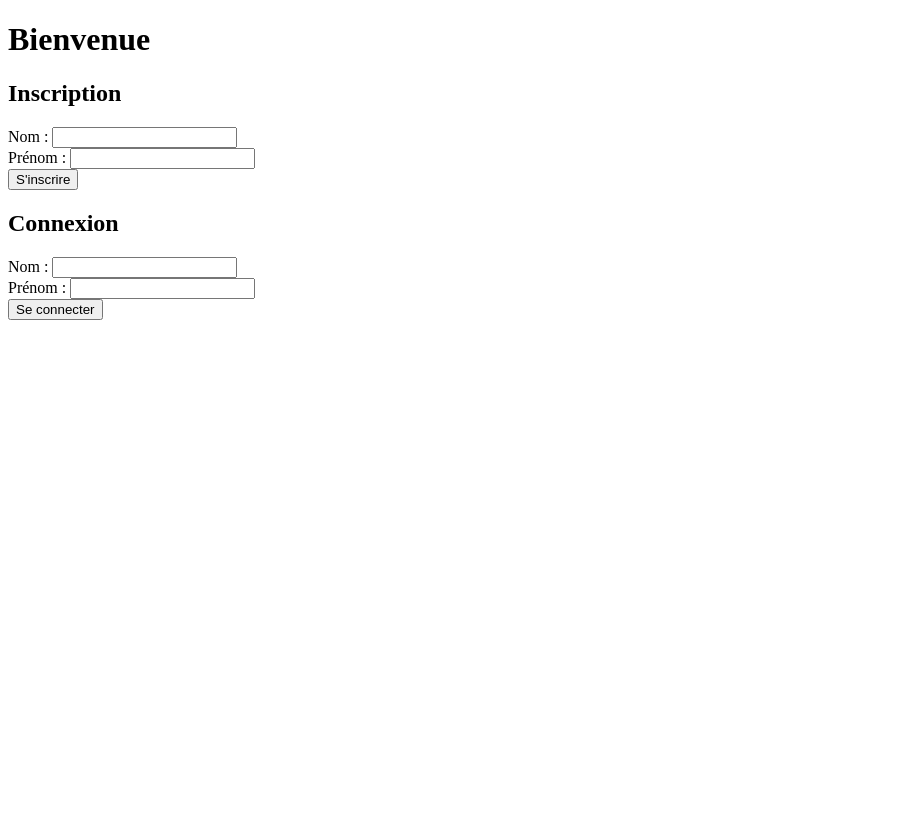
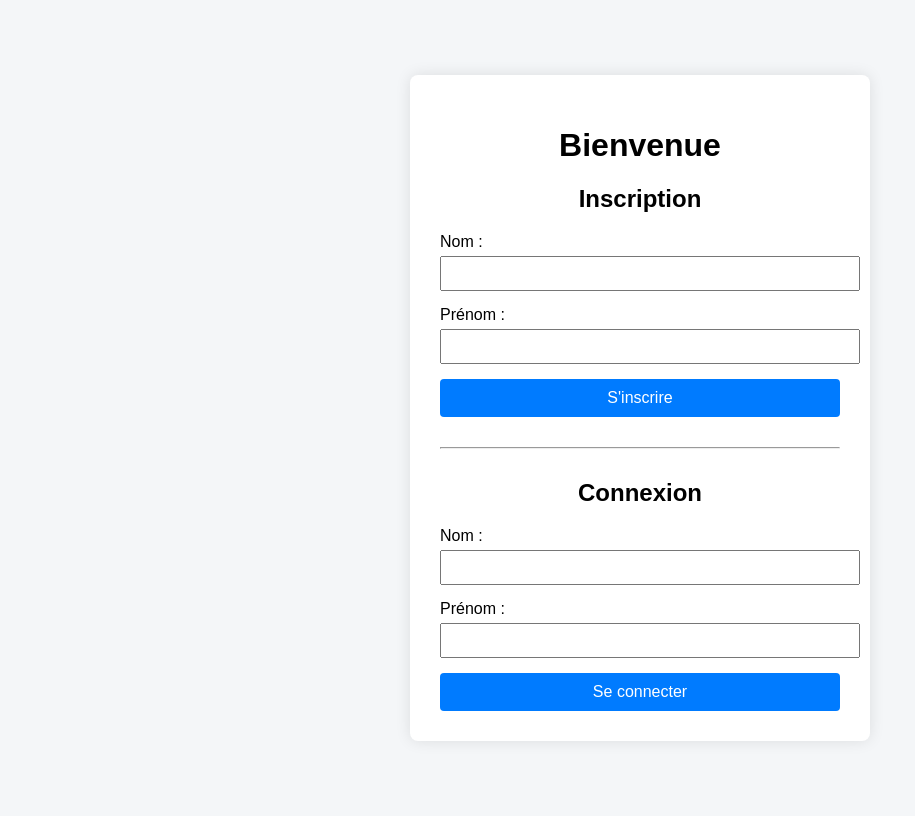
Before and after one commit to RENL36/platfm_pjt, a PHP site: page / in a window 1280 px wide. Shown: the whole page, without its empty margins (0-915 px from the left). Before the commit the page ends 320 px from the top, so only its background shows below. Run offline with PHP 8.4, Linux system fonts and the light colour scheme.

Commit message:
Update index.php

```diff
--- a/vagrant/webapp/index.php
+++ b/vagrant/webapp/index.php
@@ -24,25 +24,78 @@ if (!isset($_POST['action'])) {
 <head>
     <meta charset="UTF-8">
     <title>Accueil</title>
+    <style>
+        body {
+            font-family: Arial, sans-serif;
+            background: #f4f6f8;
+            display: flex;
+            justify-content: center;
+            align-items: center;
+            height: 100vh;
+        }
+        .container {
+            background: white;
+            padding: 30px;
+            width: 400px;
+            border-radius: 8px;
+            box-shadow: 0 0 15px rgba(0,0,0,0.1);
+        }
+        h1, h2 {
+            text-align: center;
+        }
+        form {
+            margin-top: 20px;
+        }
+        input {
+            width: 100%;
+            padding: 8px;
+            margin: 5px 0 15px;
+        }
+        button {
+            width: 100%;
+            padding: 10px;
+            background: #007BFF;
+            border: none;
+            color: white;
+            font-size: 16px;
+            border-radius: 4px;
+            cursor: pointer;
+        }
+        button:hover {
+            background: #0056b3;
+        }
+        hr {
+            margin: 30px 0;
+        }
+    </style>
 </head>
 <body>
+
+<div class="container">
     <h1>Bienvenue</h1>
 
     <h2>Inscription</h2>
     <form action="index.php" method="post">
         <input type="hidden" name="action" value="inscription">
-        Nom : <input type="text" name="user_name" required><br>
-        Prénom : <input type="text" name="user_firstname" required><br>
+        Nom :
+        <input type="text" name="user_name" required>
+        Prénom :
+        <input type="text" name="user_firstname" required>
         <button type="submit">S'inscrire</button>
     </form>
+
+    <hr>
 
     <h2>Connexion</h2>
     <form action="index.php" method="post">
         <input type="hidden" name="action" value="connexion">
-        Nom : <input type="text" name="user_name" required><br>
-        Prénom : <input type="text" name="user_firstname" required><br>
+        Nom :
+        <input type="text" name="user_name" required>
+        Prénom :
+        <input type="text" name="user_firstname" required>
         <button type="submit">Se connecter</button>
     </form>
+</div>
 
 </body>
 </html>
@@ -60,7 +113,6 @@ if ($_POST['action'] == "inscription") {
     $name = mysqli_real_escape_string($conn, $_POST['user_name']);
     $firstname = mysqli_real_escape_string($conn, $_POST['user_firstname']);
 
-    // Ajouter utilisateur
     $sql = "INSERT INTO users (user_name, user_firstname) VALUES ('$name', '$firstname')";
     mysqli_query($conn, $sql);
 
@@ -69,7 +121,6 @@ if ($_POST['action'] == "inscription") {
     $_SESSION['user_firstname'] = $_POST['user_firstname'];
     $_SESSION['user_name'] = $_POST['user_name'];
 
-    // Redirection vers tableau utilisateur
     afficher_page_utilisateur($conn, $user_id);
     exit;
 }
@@ -89,8 +140,8 @@ if ($_POST['action'] == "connexion") {
     $res = mysqli_query($conn, $sql);
 
     if (mysqli_num_rows($res) == 0) {
-        echo "<h2>Utilisateur introuvable</h2>";
-        echo "<a href='index.php'>Retour</a>";
+        echo "<h2 style='text-align:center'>Utilisateur introuvable</h2>";
+        echo "<p style='text-align:center'><a href='index.php'>Retour</a></p>";
         exit;
     }
 
@@ -110,26 +161,65 @@ if ($_POST['action'] == "connexion") {
 // ========================================================================
 function afficher_page_utilisateur($conn, $user_id)
 {
-    // Récup info utilisateur
     $sql = "SELECT * FROM users WHERE user_id=$user_id";
     $user = mysqli_fetch_assoc(mysqli_query($conn, $sql));
 
-    // Récup liste conteneurs associés
     $sql = "SELECT * FROM containers WHERE contrat_id IN
            (SELECT contrat_id FROM contrats WHERE user_id=$user_id)";
     $containers = mysqli_query($conn, $sql);
 
     $nb_containers = mysqli_num_rows($containers);
-
 ?>
 <!DOCTYPE html>
 <html>
 <head>
     <meta charset="UTF-8">
     <title>Espace utilisateur</title>
+    <style>
+        body {
+            font-family: Arial, sans-serif;
+            background: #eef2f5;
+            padding: 40px;
+        }
+        .box {
+            background: white;
+            max-width: 600px;
+            margin: auto;
+            padding: 30px;
+            border-radius: 8px;
+            box-shadow: 0 0 15px rgba(0,0,0,0.1);
+        }
+        h1, h2 {
+            text-align: center;
+        }
+        ul {
+            padding-left: 20px;
+        }
+        form {
+            margin-top: 30px;
+        }
+        input, button {
+            padding: 8px;
+            width: 100%;
+            margin-top: 10px;
+        }
+        button {
+            background: #28a745;
+            color: white;
+            border: none;
+            border-radius: 4px;
+            cursor: pointer;
+        }
+        a {
+            display: block;
+            text-align: center;
+            margin-top: 20px;
+        }
+    </style>
 </head>
 <body>
 
+<div class="box">
     <h1>Bonjour <?= $user['user_firstname'] . " " . $user['user_name'] ?></h1>
 
     <h2>Vos conteneurs : <?= $nb_containers ?></h2>
@@ -137,27 +227,25 @@ function afficher_page_utilisateur($conn, $user_id)
     <?php if ($nb_containers > 0) { ?>
         <ul>
             <?php while ($c = mysqli_fetch_assoc($containers)) { ?>
-                    <li>
-                        <?= $c['container_name'] ?> — port <?= $c['container_port'] ?>
-                    </li>
+                <li><?= $c['container_name'] ?> — port <?= $c['container_port'] ?></li>
             <?php } ?>
         </ul>
     <?php } else { ?>
-            <p>Aucun conteneur pour le moment.</p>
+        <p style="text-align:center">Aucun conteneur pour le moment.</p>
     <?php } ?>
 
     <form action="request_container.php" method="post">
         <input type="hidden" name="user_id" value="<?= $user_id ?>">
-            Nombre de conteneurs souhaités : <input type="text" name="num_containers" required><br>
+        Nombre de conteneurs souhaités :
+        <input type="text" name="num_containers" required>
         <button type="submit">Demander des conteneurs</button>
     </form>
 
-        <br>
     <a href="index.php">Déconnexion</a>
+</div>
 
 </body>
 </html>
-
 <?php
 }
 ?>
```
Lines whose indentation alone changed are shown as unchanged.
